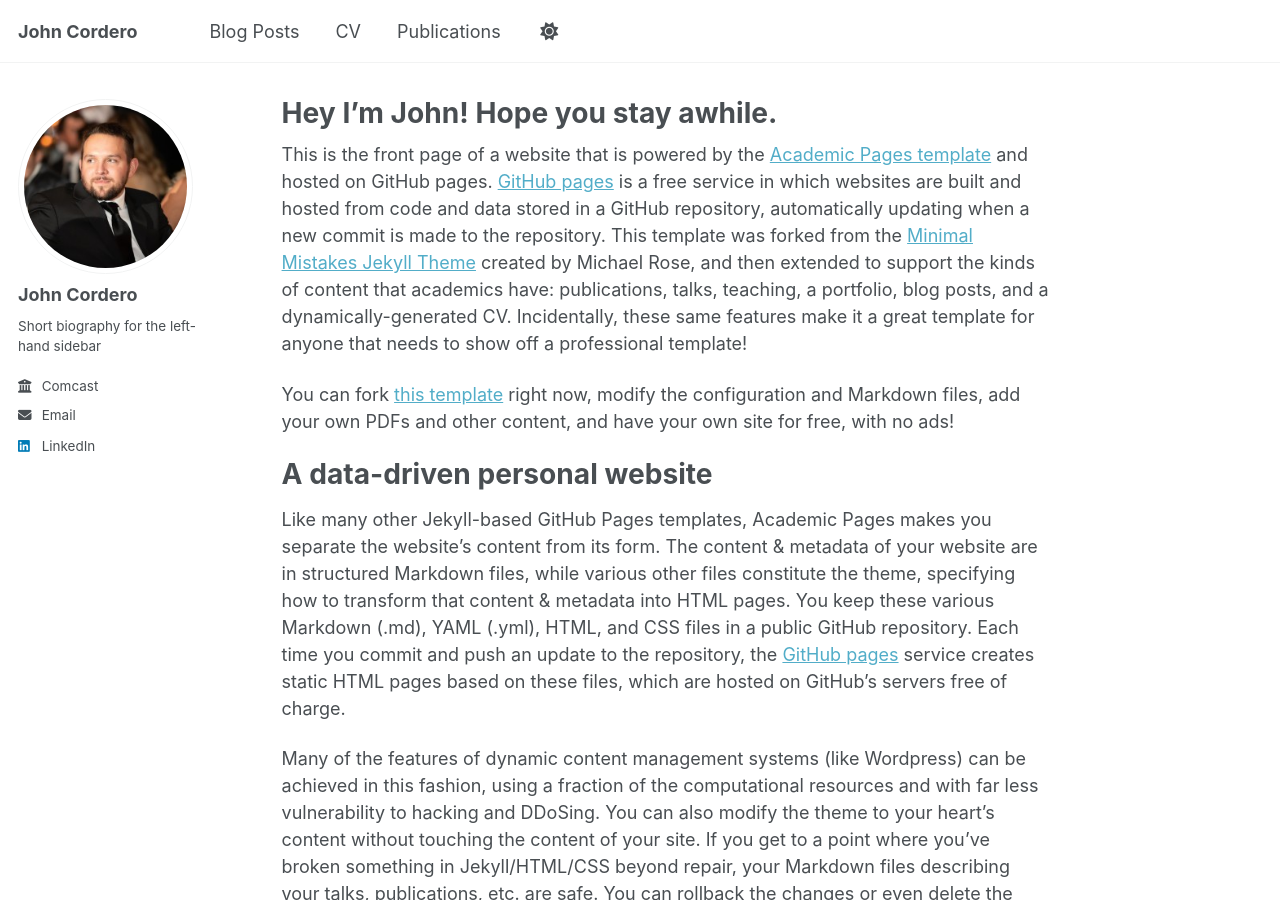
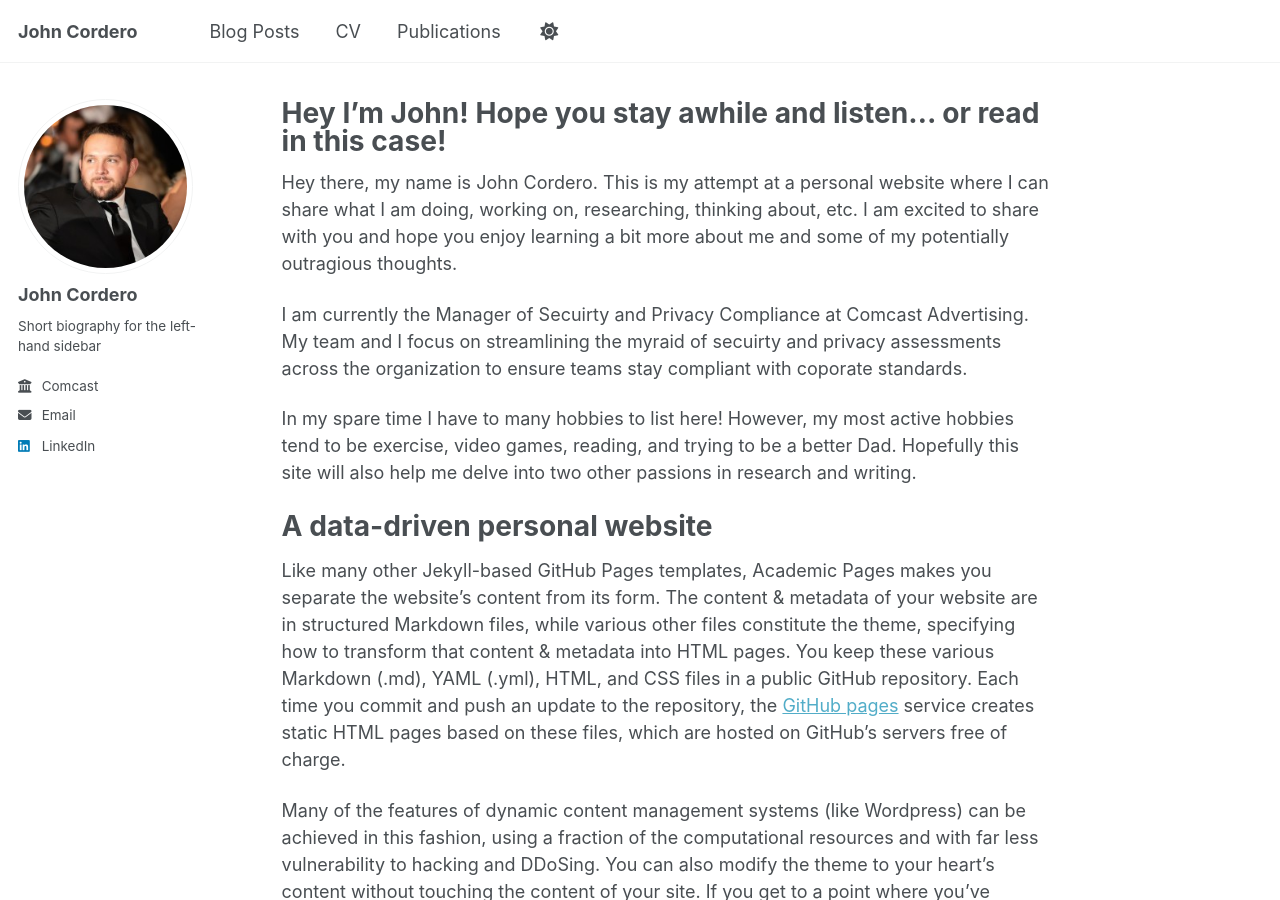
Before and after one commit to corderojoh/corderojoh.github.io, a Jekyll site: the page built from _pages/about.md, in a window 1280 px wide and 900 px high. Built offline with Jekyll 4.4.1, drawn with Linux system fonts in a browser that asks for light colours; a script that is not in the unit is left out.

Commit message:
Revise title and enhance personal introduction
Updated the title and added personal information about John Cordero's role and hobbies.

```diff
--- a/_pages/about.md
+++ b/_pages/about.md
@@ -1,15 +1,17 @@
 ---
 permalink: /
-title: "Hey I'm John! Hope you stay awhile."
+title: "Hey I'm John! Hope you stay awhile and listen... or read in this case!"
 author_profile: true
 redirect_from:
   - /about/
   - /about.html
 ---
 
-This is the front page of a website that is powered by the [Academic Pages template](https://github.com/academicpages/academicpages.github.io) and hosted on GitHub pages. [GitHub pages](https://pages.github.com) is a free service in which websites are built and hosted from code and data stored in a GitHub repository, automatically updating when a new commit is made to the repository. This template was forked from the [Minimal Mistakes Jekyll Theme](https://mmistakes.github.io/minimal-mistakes/) created by Michael Rose, and then extended to support the kinds of content that academics have: publications, talks, teaching, a portfolio, blog posts, and a dynamically-generated CV. Incidentally, these same features make it a great template for anyone that needs to show off a professional template!
+Hey there, my name is John Cordero. This is my attempt at a personal website where I can share what I am doing, working on, researching, thinking about, etc. I am excited to share with you and hope you enjoy learning a bit more about me and some of my potentially outragious thoughts.
 
- You can fork [this template](https://github.com/academicpages/academicpages.github.io) right now, modify the configuration and Markdown files, add your own PDFs and other content, and have your own site for free, with no ads!
+I am currently the Manager of Secuirty and Privacy Compliance at Comcast Advertising. My team and I focus on streamlining the myraid of secuirty and privacy assessments across the organization to ensure teams stay compliant with coporate standards.
+
+In my spare time I have to many hobbies to list here! However, my most active hobbies tend to be exercise, video games, reading, and trying to be a better Dad. Hopefully this site will also help me delve into two other passions in research and writing.
 
 A data-driven personal website
 ======
```
